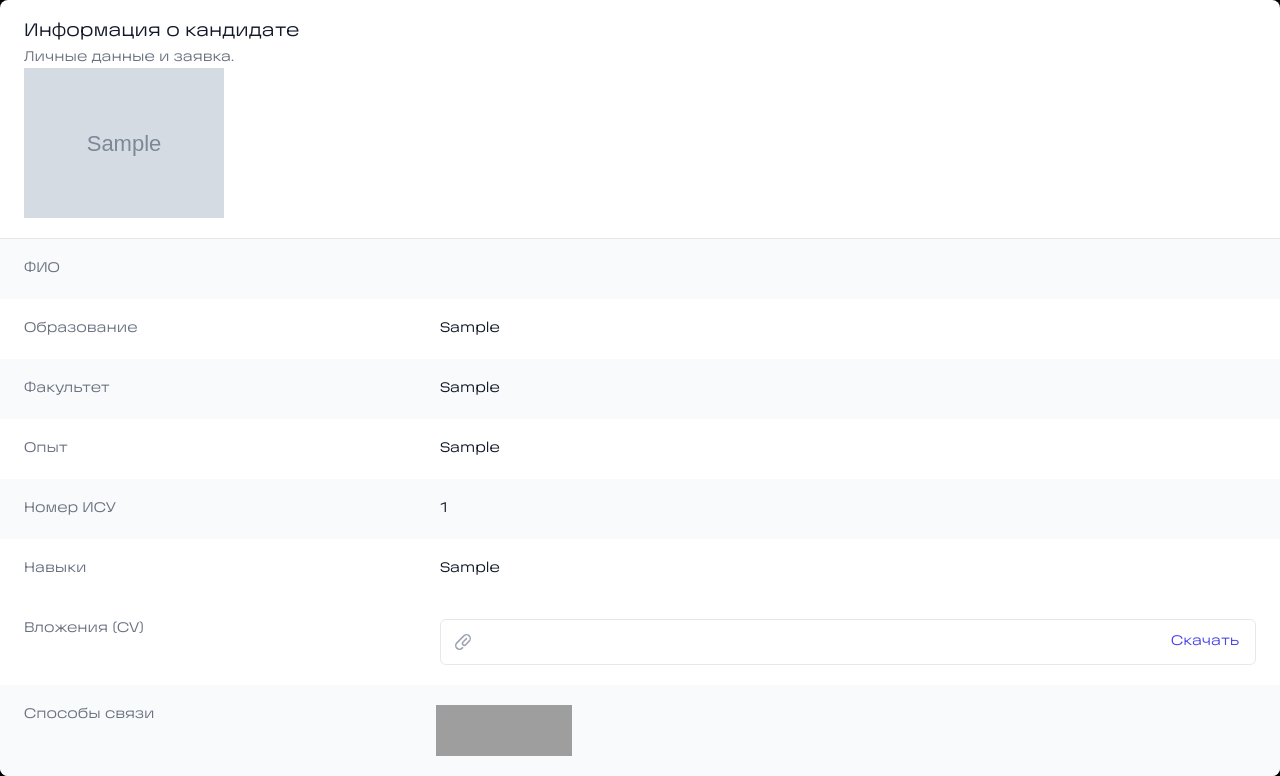
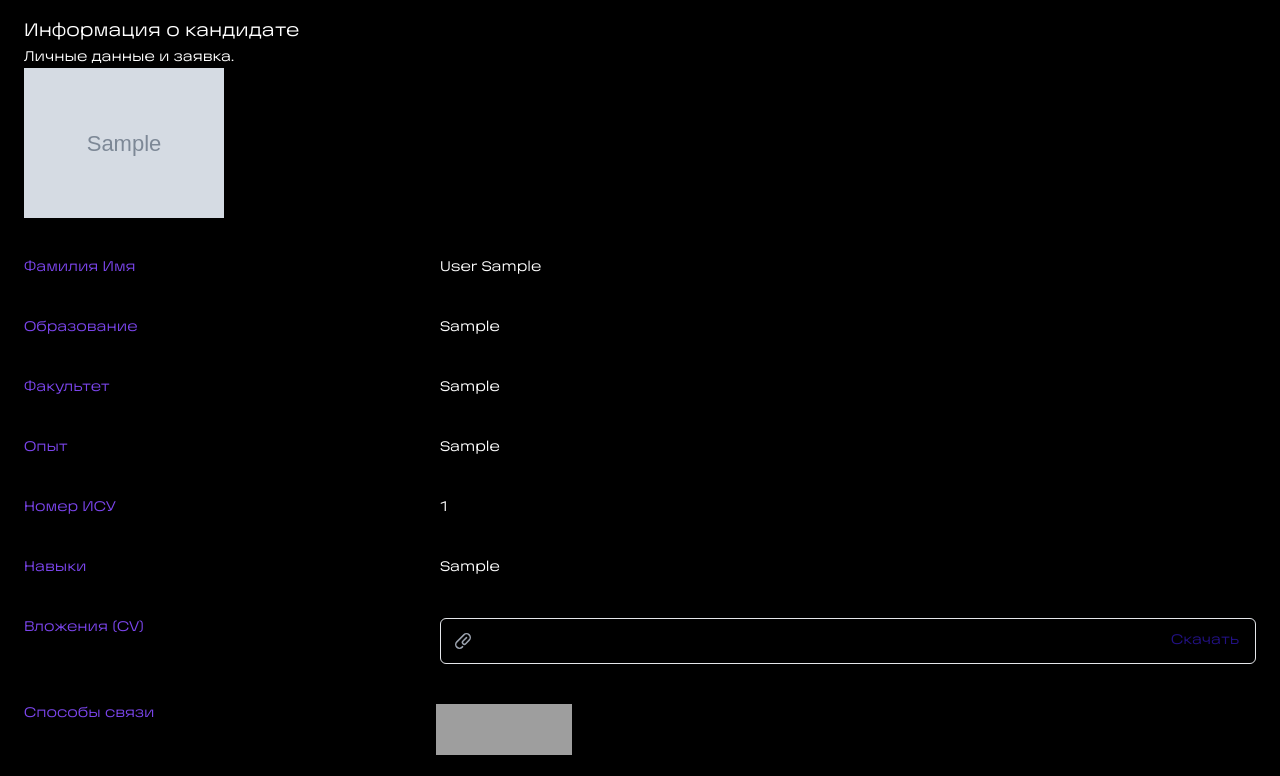
Before and after one commit to gurinboru/ICT-Hack-5-Sakura, a Django app: page /curstudent/1 in a window 1280 px wide. Shown: the part 64-840 px from the top of the page. After the commit the page ends 819 px from the top, so only its background shows below. Run offline with Django 4.2, Linux system fonts and the light colour scheme; a user stored in the database is signed in; tables that the repository leaves empty hold one stand-in row (values such as "Sample post"); grey boxes marked "Sample" are stand-in pictures; grey boxes are pictures that could not be loaded.

Commit message:
[Fix]: student list and student card style added

```diff
--- a/start/static/start/css/stylejob.css
+++ b/start/static/start/css/stylejob.css
@@ -6,9 +6,6 @@
 		 url('/static/start/fonts/ALS Gorizont Variable.woff') format('woff'),
 		 url('/static/start/fonts/ALS Gorizont Variable.ttf') format('ttf');
 }
-
-
-
 *{
     font-family: 'ALS Gorizont', sans-serif;
 }
@@ -43,3 +40,26 @@ body{
   background: #52A874;
   color: #000000;
 }
+
+.card-info{
+    color: white;
+}
+.scale1 {
+    transition: 1s; /* Время эффекта */
+}
+.scale1:hover {
+    transform: scale(1.05); /* Увеличиваем масштаб */
+    box-shadow: 0 0 0 0.2rem rgb(82, 168, 116);
+}
+.background-black{  background-color: #000000;}
+.background-blue{  background-color: #221183;}
+.background-green{  background-color: #52A874;}
+.background-purple{  background-color: #7B45EC;}
+.text-black{  color: #000000;}
+.text-blue{  color: #221183;}
+.text-green{  color: #52A874;}
+.text-purple{  color: #7B45EC;}
+
+.dwnld:hover{
+    color: #52A874;
+}
--- a/start/templates/start/curstudent.html
+++ b/start/templates/start/curstudent.html
@@ -1,41 +1,41 @@
 {% extends 'start/header.html' %}
 {% load static %}
 {% block content %}
-<body bgcolor='white'>
-    <div class="overflow-hidden bg-white shadow sm:rounded-lg">
+<body>
+    <div class="overflow-hidden bg-black shadow sm:rounded-lg">
   <div class="px-4 py-5 sm:px-6">
-    <h3 class="text-lg font-medium leading-6 text-gray-900">Информация о кандидате</h3>
-    <p class="mt-1 max-w-2xl text-sm text-gray-500">Личные данные и заявка.</p>
+    <h3 class="text-lg font-medium leading-6 text-white">Информация о кандидате</h3>
+    <p class="mt-1 max-w-2xl text-sm text-white">Личные данные и заявка.</p>
       <img src="{{ student.image.url }}" width="200" height="200">
   </div>
-  <div class="border-t border-gray-200">
+  <div>
     <dl>
-      <div class="bg-gray-50 px-4 py-5 sm:grid sm:grid-cols-3 sm:gap-4 sm:px-6">
-        <dt class="text-sm font-medium text-gray-500">ФИО</dt>
-        <dd class="mt-1 text-sm text-gray-900 sm:col-span-2 sm:mt-0">{{ student.user.first_.name }}</dd>
+      <div class="bg-black-50 px-4 py-5 sm:grid sm:grid-cols-3 sm:gap-4 sm:px-6">
+        <dt class="text-sm font-medium text-purple">Фамилия Имя</dt>
+        <dd class="mt-1 text-sm text-white sm:col-span-2 sm:mt-0">{{ student.user.last_name }} {{ student.user.first_name }}</dd>
       </div>
-        <div class="bg-white px-4 py-5 sm:grid sm:grid-cols-3 sm:gap-4 sm:px-6">
-        <dt class="text-sm font-medium text-gray-500">Образование</dt>
-        <dd class="mt-1 text-sm text-gray-900 sm:col-span-2 sm:mt-0">{{ student.education }}</dd>
+        <div class="bg-black px-4 py-5 sm:grid sm:grid-cols-3 sm:gap-4 sm:px-6">
+        <dt class="text-sm font-medium text-purple">Образование</dt>
+        <dd class="mt-1 text-sm text-white sm:col-span-2 sm:mt-0">{{ student.education }}</dd>
       </div>
-        <div class="bg-gray-50 px-4 py-5 sm:grid sm:grid-cols-3 sm:gap-4 sm:px-6">
-        <dt class="text-sm font-medium text-gray-500">Факультет</dt>
-        <dd class="mt-1 text-sm text-gray-900 sm:col-span-2 sm:mt-0">{{ student.department }}</dd>
+        <div class="bg-black-50 px-4 py-5 sm:grid sm:grid-cols-3 sm:gap-4 sm:px-6">
+        <dt class="text-sm font-medium text-purple">Факультет</dt>
+        <dd class="mt-1 text-sm text-white sm:col-span-2 sm:mt-0">{{ student.department }}</dd>
       </div>
-      <div class="bg-white px-4 py-5 sm:grid sm:grid-cols-3 sm:gap-4 sm:px-6">
-        <dt class="text-sm font-medium text-gray-500">Опыт</dt>
-        <dd class="mt-1 text-sm text-gray-900 sm:col-span-2 sm:mt-0">{{ student.experience }}</dd>
+      <div class="bg-black px-4 py-5 sm:grid sm:grid-cols-3 sm:gap-4 sm:px-6">
+        <dt class="text-sm font-medium text-purple">Опыт</dt>
+        <dd class="mt-1 text-sm text-white sm:col-span-2 sm:mt-0">{{ student.experience }}</dd>
       </div>
-      <div class="bg-gray-50 px-4 py-5 sm:grid sm:grid-cols-3 sm:gap-4 sm:px-6">
-        <dt class="text-sm font-medium text-gray-500">Номер ИСУ</dt>
-        <dd class="mt-1 text-sm text-gray-900 sm:col-span-2 sm:mt-0">{{ student.ISU }}</dd>
+      <div class="bg-black-50 px-4 py-5 sm:grid sm:grid-cols-3 sm:gap-4 sm:px-6">
+        <dt class="text-sm font-medium text-purple">Номер ИСУ</dt>
+        <dd class="mt-1 text-sm text-white sm:col-span-2 sm:mt-0">{{ student.ISU }}</dd>
       </div>
-      <div class="bg-white px-4 py-5 sm:grid sm:grid-cols-3 sm:gap-4 sm:px-6">
-        <dt class="text-sm font-medium text-gray-500">Навыки</dt>
-        <dd class="mt-1 text-sm text-gray-900 sm:col-span-2 sm:mt-0">{{ student.hardskill_softskill }}</dd>
+      <div class="bg-black px-4 py-5 sm:grid sm:grid-cols-3 sm:gap-4 sm:px-6">
+        <dt class="text-sm font-medium text-purple">Навыки</dt>
+        <dd class="mt-1 text-sm text-white sm:col-span-2 sm:mt-0">{{ student.hardskill_softskill }}</dd>
       </div>
-      <div class="bg-white px-4 py-5 sm:grid sm:grid-cols-3 sm:gap-4 sm:px-6">
-        <dt class="text-sm font-medium text-gray-500">Вложения (CV)</dt>
+      <div class="bg-black px-4 py-5 sm:grid sm:grid-cols-3 sm:gap-4 sm:px-6">
+        <dt class="text-sm font-medium text-purple">Вложения (CV)</dt>
         <dd class="mt-1 text-sm text-gray-900 sm:col-span-2 sm:mt-0">
           <ul role="list" class="divide-y divide-gray-200 rounded-md border border-gray-200">
             <li class="flex items-center justify-between py-3 pl-3 pr-4 text-sm">
@@ -47,14 +47,14 @@
                 <span class="ml-2 w-0 flex-1 truncate">{{ student.cv }}</span>
               </div>
               <div class="ml-4 flex-shrink-0">
-                <a href="get_cv/{{ student.id }}" class="font-medium text-indigo-600 hover:text-indigo-500">Скачать</a>
+                <a href="get_cv/{{ student.id }}" class="dwnld font-medium text-blue">Скачать</a>
               </div>
             </li>
           </ul>
         </dd>
       </div>
-      <div class="bg-gray-50 px-4 py-5 sm:grid sm:grid-cols-3 gap-1 sm:px-6">
-        <dt class="text-sm font-medium text-gray-500">Способы связи</dt>
+      <div class="bg-black-50 px-4 py-5 sm:grid sm:grid-cols-3 gap-1 sm:px-6">
+        <dt class="text-sm font-medium text-purple">Способы связи</dt>
         <div class="grid grid-cols-6">
           <a href="https://t.me/+{{ candidate.phone }}">
         <img src="https://img.icons8.com/color/48/null/telegram-app--v1.png"/>
--- a/start/templates/start/header.html
+++ b/start/templates/start/header.html
@@ -10,7 +10,7 @@
     <link href="https://unpkg.com/tailwindcss@2.2.4/dist/tailwind.min.css" rel="stylesheet">
 
 
-    <link rel="stylesheet" href="static/start/css/stylejob.css">
+    <link rel="stylesheet" href={% static 'start/css/stylejob.css' %}>
     <title>
         {% block title%}
         {% endblock %}
@@ -24,7 +24,7 @@
       <div class="flex flex-1 items-center justify-center sm:items-stretch sm:justify-start">
         <div class="hidden sm:ml-6 sm:block">
           <div class="flex space-x-4">
-            <a href="/candidates" class="aheader text-white-300">[Студенты]</a>
+            <a href="/students" class="aheader text-white-300">[Студенты]</a>
             <a href="/jobs" class="aheader text-white-300">[Проекты]</a>
             <a href="/jobseek" class="aheader text-white-300">[Биржа]</a>
             <a href="/parser" class="aheader text-white-300">[Получить данные из файла?]</a>
```
Also changed, not shown: start/templates/start/students.html (+5 -5 lines).
